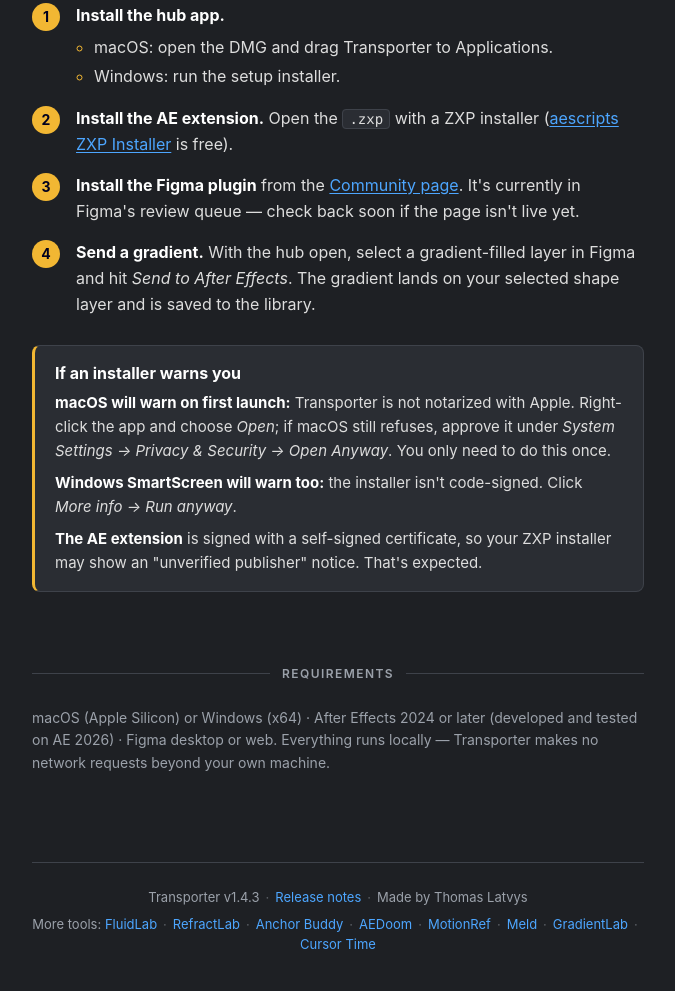
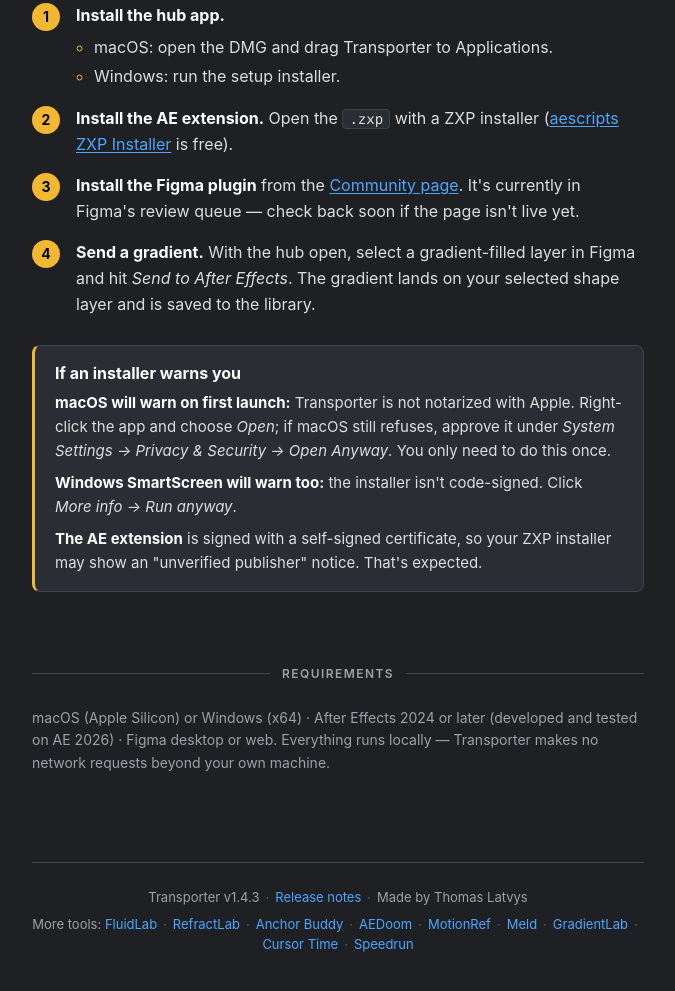
Before and after one commit to tlatvys-ac/transporter-app, a plain HTML site: page index.html in a window 1280 px wide. Shown: the part 2548-3539 px from the top of the page, without its empty margins (302-977 px from the left). Drawn offline with Linux system fonts and the light colour scheme; no server answers.

Commit message:
Footer: add Speedrun to More tools
Co-Authored-By: Claude Opus 5.5 <noreply@anthropic.com>

```diff
--- a/index.html
+++ b/index.html
@@ -544,7 +544,7 @@
     <footer>
         <p>Transporter <span id="version">v1.4.3</span><span class="sep">·</span><wbr><a href="https://github.com/tlatvys-ac/transporter-app/releases">Release notes</a><span class="sep">·</span><wbr>Made&nbsp;by&nbsp;Thomas&nbsp;Latvys</p>
         <p>More tools:
-            <a href="https://tlatvys-ac.github.io/fluidlab-app/">FluidLab</a><span class="sep">·</span><wbr><a href="https://tlatvys-ac.github.io/refractlab-app/">RefractLab</a><span class="sep">·</span><wbr><a href="https://tlatvys-ac.github.io/anchor-buddy-app/">Anchor&nbsp;Buddy</a><span class="sep">·</span><wbr><a href="https://tlatvys-ac.github.io/aedoom-app/">AEDoom</a><span class="sep">·</span><wbr><a href="https://tlatvys-ac.github.io/motionref-app/">MotionRef</a><span class="sep">·</span><wbr><a href="https://tlatvys-ac.github.io/meld-app/">Meld</a><span class="sep">·</span><wbr><a href="https://tlatvys-ac.github.io/gradientlab-app/">GradientLab</a><span class="sep">·</span><wbr><a href="https://tlatvys-ac.github.io/cursor-time-app/">Cursor&nbsp;Time</a>
+            <a href="https://tlatvys-ac.github.io/fluidlab-app/">FluidLab</a><span class="sep">·</span><wbr><a href="https://tlatvys-ac.github.io/refractlab-app/">RefractLab</a><span class="sep">·</span><wbr><a href="https://tlatvys-ac.github.io/anchor-buddy-app/">Anchor&nbsp;Buddy</a><span class="sep">·</span><wbr><a href="https://tlatvys-ac.github.io/aedoom-app/">AEDoom</a><span class="sep">·</span><wbr><a href="https://tlatvys-ac.github.io/motionref-app/">MotionRef</a><span class="sep">·</span><wbr><a href="https://tlatvys-ac.github.io/meld-app/">Meld</a><span class="sep">·</span><wbr><a href="https://tlatvys-ac.github.io/gradientlab-app/">GradientLab</a><span class="sep">·</span><wbr><a href="https://tlatvys-ac.github.io/cursor-time-app/">Cursor&nbsp;Time</a><span class="sep">·</span><wbr><a href="https://tlatvys-ac.github.io/speedrun-app/">Speedrun</a>
         </p>
     </footer>
 </div>
```
